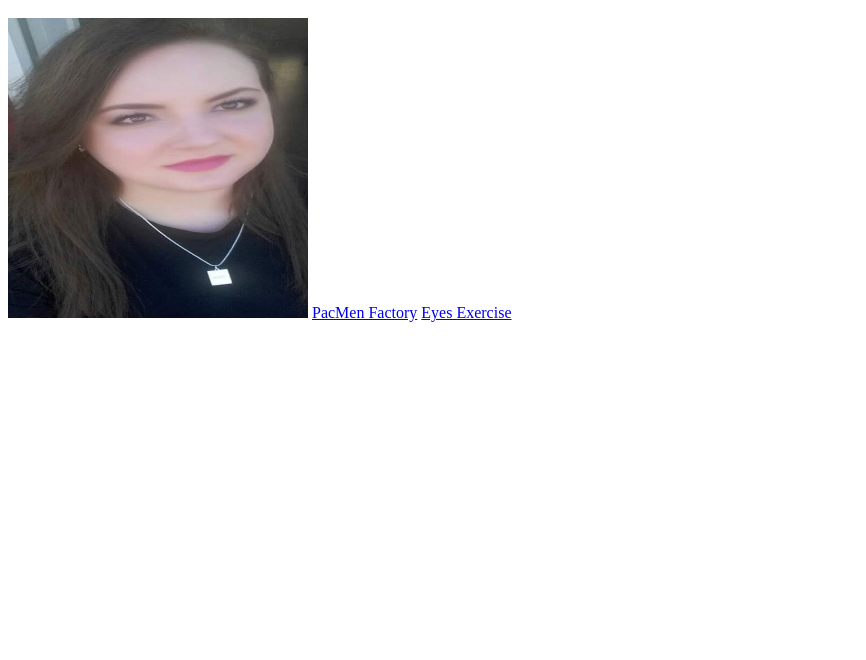
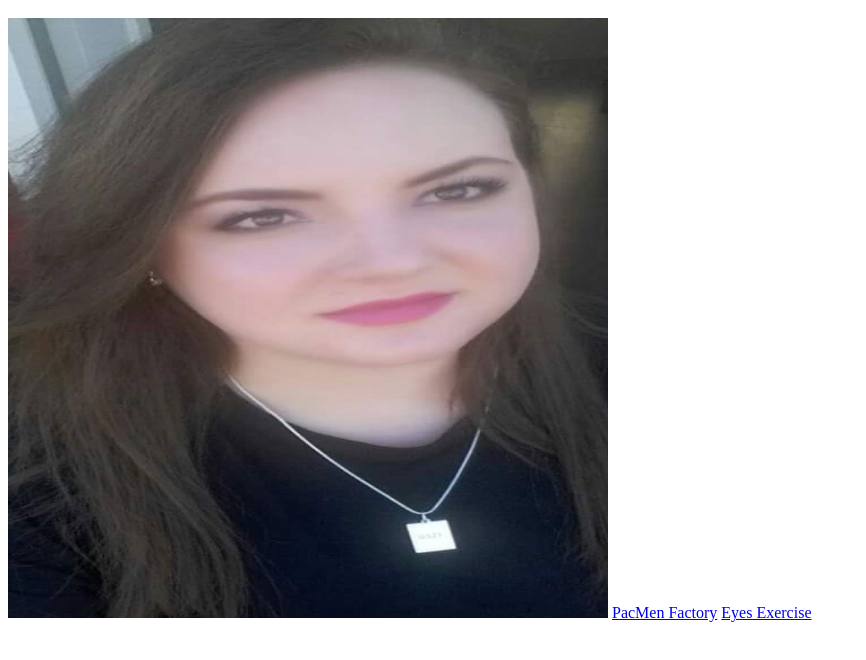
Before and after one commit to marinela-togoe/marinela-togoe.github.io, a plain HTML site: page index.html in a window 1280 px wide. Shown: the part 48-708 px from the top of the page, without its empty margins (0-866 px from the left). Drawn offline with Linux system fonts and the light colour scheme.

Commit message:
Update index.html

```diff
--- a/index.html
+++ b/index.html
@@ -1,8 +1,8 @@
 <html>
     <h1>Marinela's Portfolio</h1>
-    <img src="myPhoto.jpg" alt="#" width="300" height="300">
+    <img src="myPhoto.jpg" alt="#" width="600" height="600">
 
-      <a href="https://github.com/Marinela26/PacMen-Factory">PacMen Factory</a>
+    <a href="https://github.com/Marinela26/PacMen-Factory">PacMen Factory</a>
     <a href="https://github.com/Marinela26/Eyes-Exercise">Eyes Exercise</a>
 
 </html>
```
